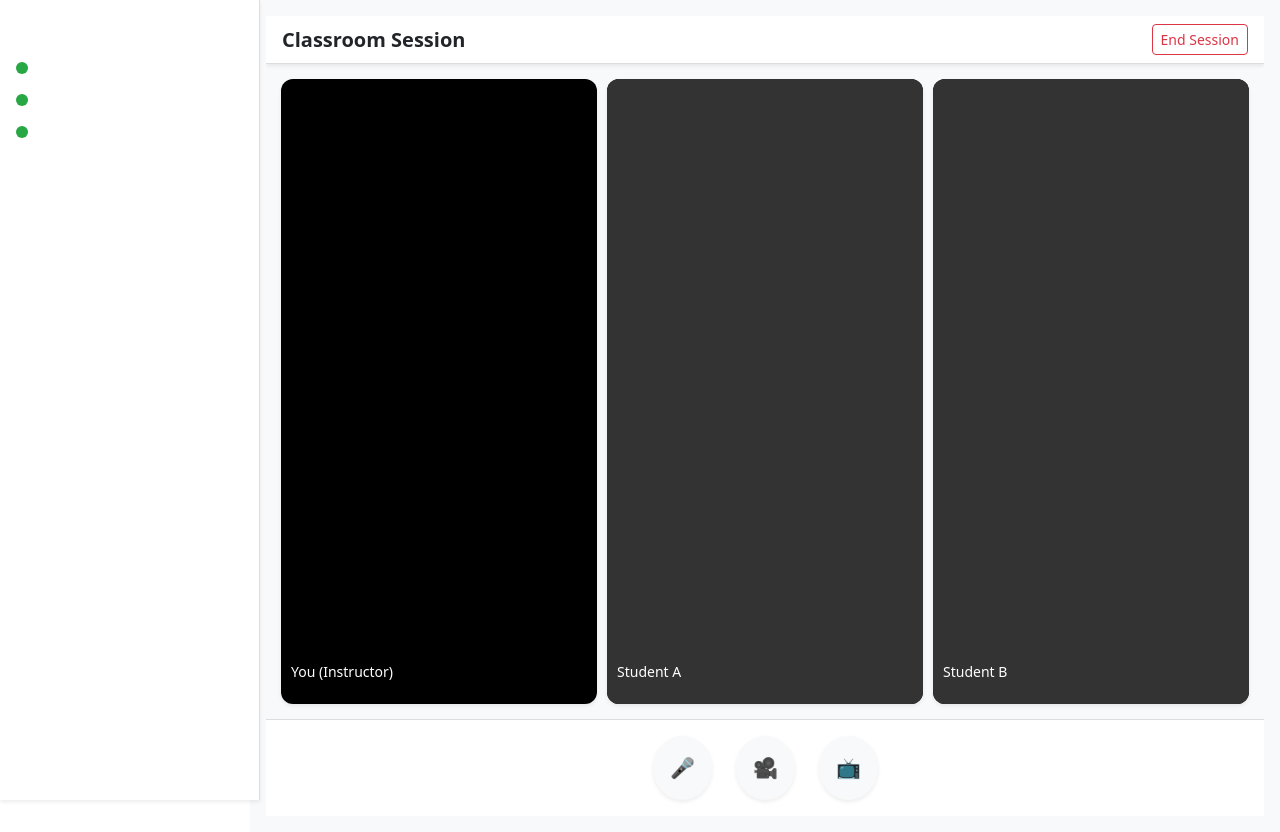
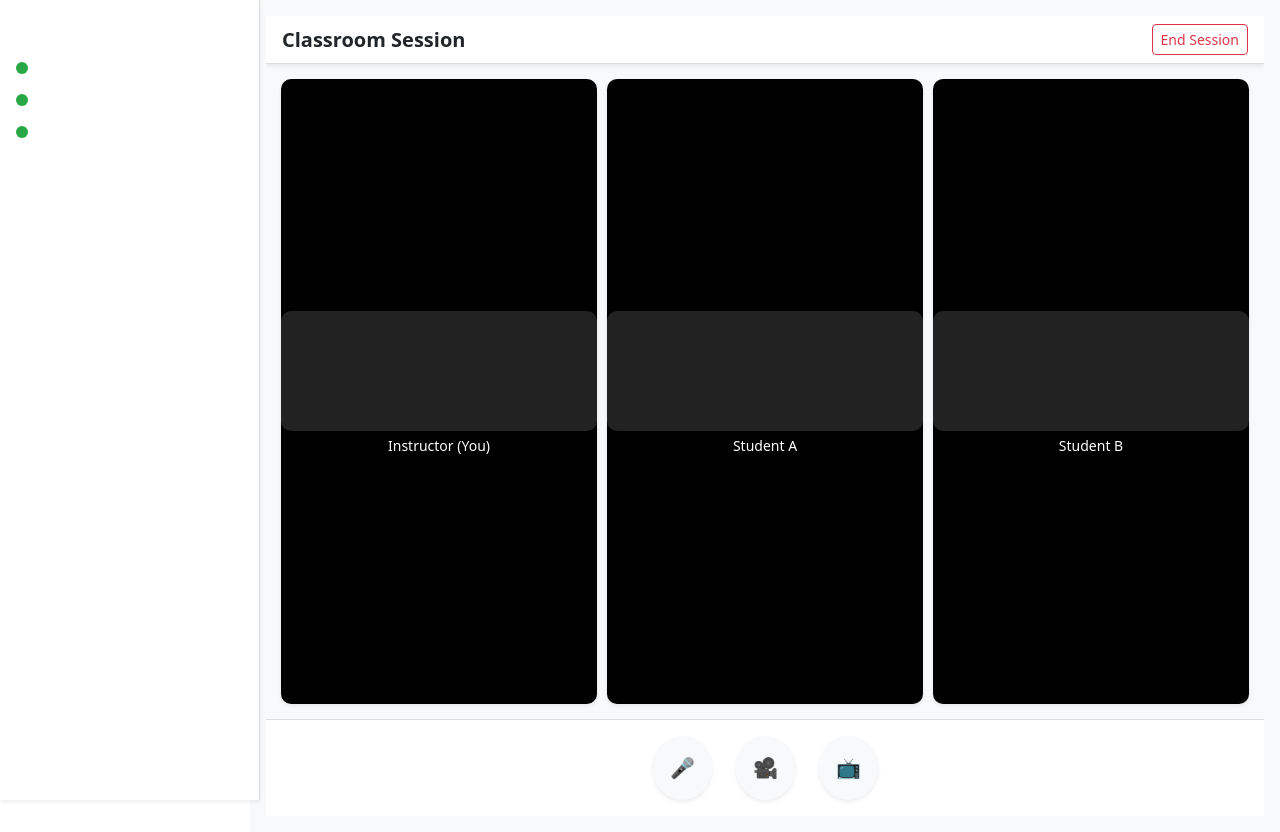
Before and after one commit to FahadiHassan2494/Classpulse-Frontend, a React (Vite) app: page /classroom in a window 1280 px wide. Built offline with nearby package versions, Linux system fonts and the light colour scheme; no server answers; sample sign-in values are in the browser's storage; the HTML template or start-up script is replaced by a standard one.

Commit message:
made some changes

```diff
--- a/src/pages/Classroom/Classroom.css
+++ b/src/pages/Classroom/Classroom.css
@@ -32,6 +32,7 @@
 
 .video-grid {
   display: grid;
+  grid-template-columns: repeat(auto-fit, minmax(180px, 1fr));
   gap: 10px;
   width: 100%;
   height: 100%;
@@ -39,30 +40,32 @@
 
 /* Each Video Box */
 .video-box {
-  background: #000;
-  border-radius: 12px;
   position: relative;
+  background-color: #000;
+  border-radius: 10px;
   overflow: hidden;
-  min-height: 180px;
+  display: flex;
+  flex-direction: column;
+  justify-content: center;
+  align-items: center;
 }
 
-video,
+video {
+  width: 100%;
+  height: auto;
+  border-radius: 10px;
+  background-color: black;
+}
 .fake-video {
   width: 100%;
-  height: 100%;
-  object-fit: cover;
+  height: 120px;
+  background-color: #222;
+  border-radius: 10px;
 }
-
-.fake-video {
-  background: #333;
-}
-
 .video-name {
-  position: absolute;
-  bottom: 6px;
-  left: 10px;
-  color: #fff;
+  color: white;
   font-size: 14px;
+  margin-top: 4px;
 }
 
 /* Controls */
--- a/src/pages/Classroom/Classroom.jsx
+++ b/src/pages/Classroom/Classroom.jsx
@@ -6,16 +6,16 @@ export default function Classroom() {
   const [micOn, setMicOn] = useState(true);
   const [cameraOn, setCameraOn] = useState(true);
 
-  const myVideoRef = useRef(null);
-
-  // For now static participants list — later it will come from SignalR
+  // For dynamic participant videos
   const [participants, setParticipants] = useState([
     { id: "me", name: "Instructor (You)", stream: null },
     { id: "1", name: "Student A", stream: null },
     { id: "2", name: "Student B", stream: null },
   ]);
 
-  // Step 1 — Request Camera + Microphone Permissions
+  const myVideoRef = useRef(null);
+
+  // Request Camera + Microphone Permissions
   useEffect(() => {
     async function enableMedia() {
       try {
@@ -25,9 +25,16 @@ export default function Classroom() {
         });
 
         setMyStream(stream);
+
+        // Attach stream to instructor's video element
         if (myVideoRef.current) {
           myVideoRef.current.srcObject = stream;
         }
+
+        // Update participants list with instructor stream
+        setParticipants((prev) =>
+          prev.map((p) => (p.id === "me" ? { ...p, stream } : p))
+        );
       } catch (error) {
         alert("Camera/Microphone access denied.");
         console.error("Permission Error:", error);
@@ -37,21 +44,17 @@ export default function Classroom() {
     enableMedia();
   }, []);
 
-  // ⭐ Mute/Unmute Microphone
+  // Toggle Microphone
   const toggleMic = () => {
     if (!myStream) return;
-    myStream.getAudioTracks().forEach((track) => {
-      track.enabled = !track.enabled;
-    });
+    myStream.getAudioTracks().forEach((track) => (track.enabled = !track.enabled));
     setMicOn(!micOn);
   };
 
-  // ⭐ Turn Camera ON/OFF
+  // Toggle Camera
   const toggleCamera = () => {
     if (!myStream) return;
-    myStream.getVideoTracks().forEach((track) => {
-      track.enabled = !track.enabled;
-    });
+    myStream.getVideoTracks().forEach((track) => (track.enabled = !track.enabled));
     setCameraOn(!cameraOn);
   };
 
@@ -61,7 +64,6 @@ export default function Classroom() {
       {/* Sidebar */}
       <div className="sidebar d-none d-md-flex flex-column p-3 shadow-sm">
         <h5 className="fw-bold mb-3">Participants</h5>
-
         {participants.map((p) => (
           <div key={p.id} className="participant-item d-flex align-items-center mb-2">
             <div className="circle me-2"></div>
@@ -79,24 +81,23 @@ export default function Classroom() {
           <button className="btn btn-outline-danger btn-sm">End Session</button>
         </div>
 
-        {/* Dynamic Video Grid */}
+        {/* Video Grid */}
         <div className="video-area flex-grow-1">
-          <div
-            className="video-grid"
-            style={{
-              gridTemplateColumns: `repeat(${Math.min(participants.length, 4)}, 1fr)`,
-            }}
-          >
-            {/* Instructor Video */}
-            <div className="video-box shadow-sm">
-              <video ref={myVideoRef} autoPlay playsInline muted />
-              <p className="video-name">You (Instructor)</p>
-            </div>
-
-            {/* Other Student Streams → later will use WebRTC */}
-            {participants.slice(1).map((p) => (
+          <div className="video-grid">
+            {participants.map((p) => (
               <div key={p.id} className="video-box shadow-sm">
-                <div className="fake-video"></div>
+                {p.stream ? (
+                  <video
+                    autoPlay
+                    playsInline
+                    muted={p.id === "me"} // instructor muted self
+                    ref={(el) => {
+                      if (el) el.srcObject = p.stream;
+                    }}
+                  />
+                ) : (
+                  <div className="fake-video" />
+                )}
                 <p className="video-name">{p.name}</p>
               </div>
             ))}
@@ -105,7 +106,6 @@ export default function Classroom() {
 
         {/* Bottom Controls */}
         <div className="controls-bar d-flex justify-content-center gap-4 py-3">
-
           <button
             className="control-btn btn btn-light shadow-sm p-3 rounded-circle"
             onClick={toggleMic}
```
